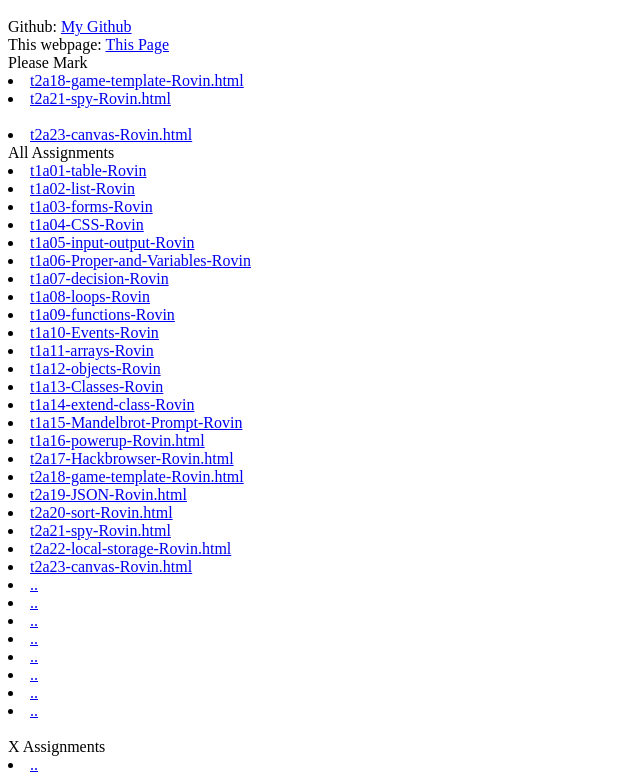
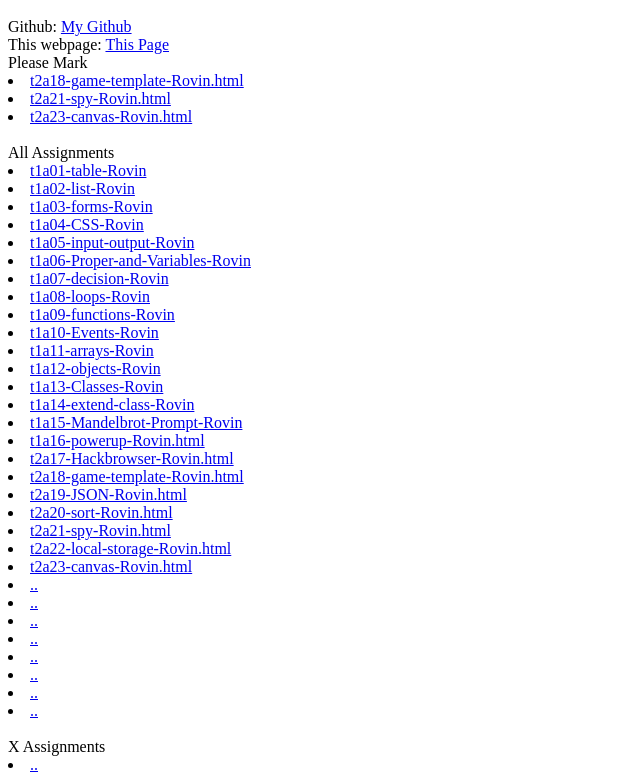
Before and after one commit to Rovin282/GameDev-Rovin-2026, a plain HTML site: page index.html in a window 1280 px wide. Shown: the part 48-830 px from the top of the page, without its empty margins (0-640 px from the left). Drawn offline with Linux system fonts and the light colour scheme.

Commit message:
gewsahws

```diff
--- a/index.html
+++ b/index.html
@@ -3,8 +3,8 @@ Github: <a href="https://github.com/Rovin282/GameDev-Rovin-2026"> My Github </a>
 This webpage: <a href="https://rovin282.github.io/GameDev-Rovin-2026/"> This Page </a> <br>
 Please Mark <br>
 <li> <a href="t2a18-game-template-Rovin.html">t2a18-game-template-Rovin.html</a><br>
-<li> <a href="t2a21-spy-Rovin.html">t2a21-spy-Rovin.html</a><br><br>
-<li> <a href="t2a23-canvas-Rovin.html">t2a23-canvas-Rovin.html</a><br>
+<li> <a href="t2a21-spy-Rovin.html">t2a21-spy-Rovin.html</a><br>
+<li> <a href="t2a23-canvas-Rovin.html">t2a23-canvas-Rovin.html</a><br><br>
 
 All Assignments <br>
 <li> <a href="t1a01-table-Rovin.html">t1a01-table-Rovin</a> <br>
```
